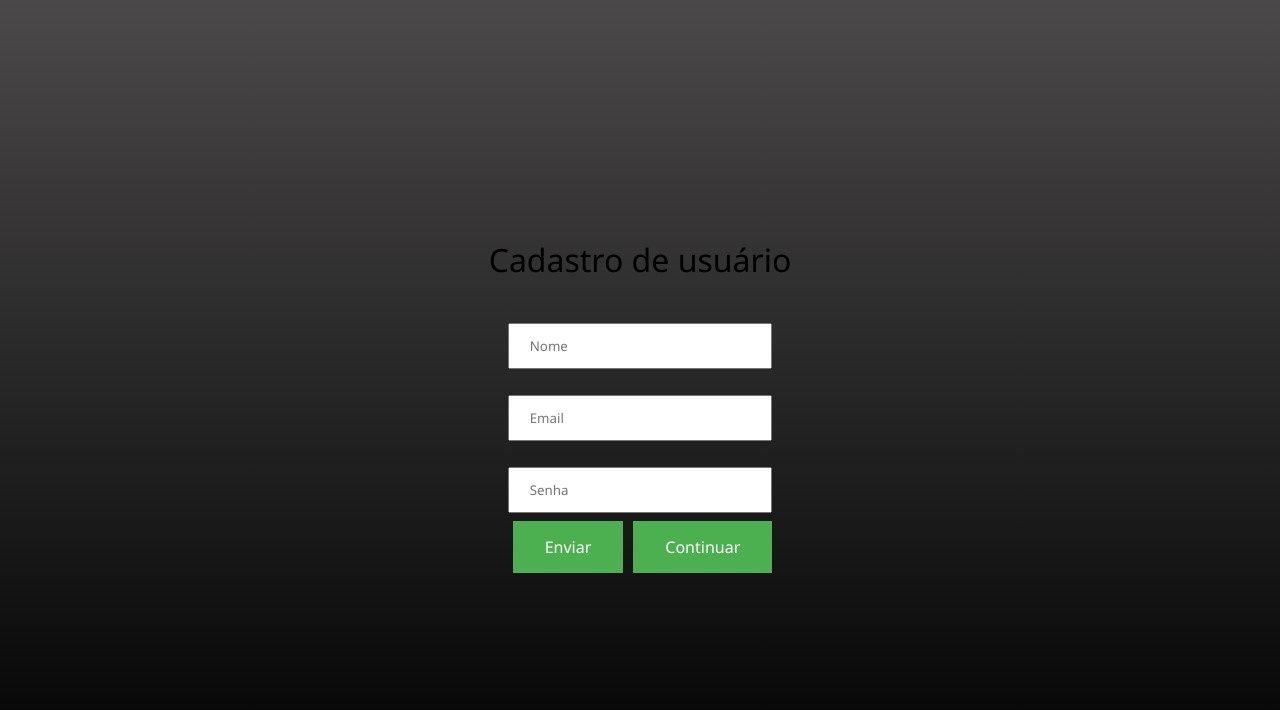
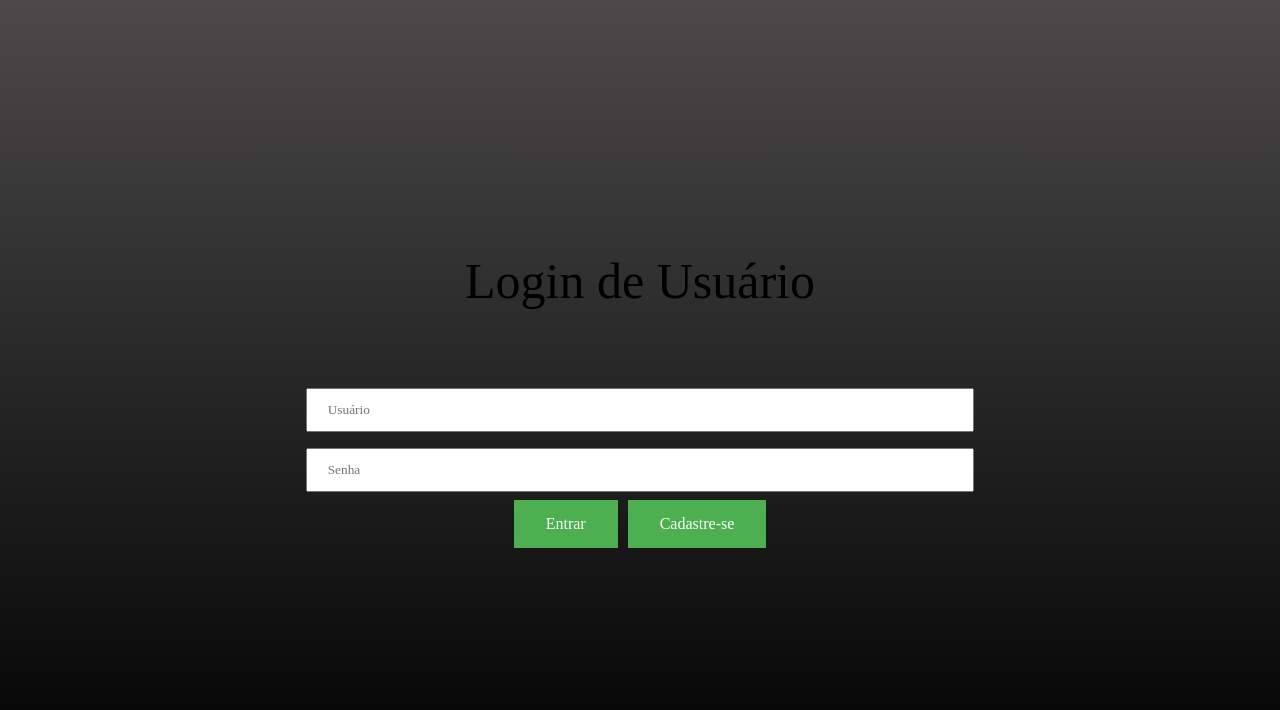
Before and after one commit to Gabriel132002/VeiculosConsorcioFrontEnd, a React (Create React App) app: page / in a window 1280 px wide. Shown: the top 710 px of the page. Built offline with nearby package versions, Linux system fonts and the light colour scheme.

Commit message:
ReactVeiculos

```diff
--- a/src/App.js
+++ b/src/App.js
@@ -1,12 +1,17 @@
 import React, { useState } from 'react';
+import UserLogin from './component/UserLogin';
 import FormUser from './component/User';
 import Vehicles from './component/Vehicles';
 import Cart from './component/Cart';
 import cartIcon from './assets/carrinho.png';
 
 const App = () => {
-  const [currentComponent, setCurrentComponent] = useState('user');
+  const [currentComponent, setCurrentComponent] = useState('login');
   const [cart, setCart] = useState([]);
+
+  const handleLoginSuccess = () => {
+    setCurrentComponent('vehicles');
+  };
 
   const handleButtonClick = () => {
     setCurrentComponent('vehicles');
@@ -16,9 +21,13 @@ const App = () => {
     setCurrentComponent('vehicles');
   };
 
-  const handleBackButtonClickUser = () =>{
-    setCurrentComponent('user')
-  }
+  const handleBackButtonClickUser = () => {
+    setCurrentComponent('login');
+  };
+
+  const handleRegisterClick = () => {
+    setCurrentComponent('register');
+  };
 
   const handleAddToCart = (vehicle) => {
     setCart([...cart, vehicle]);
@@ -35,9 +44,14 @@ const App = () => {
 
   return (
     <div>
-      {currentComponent === 'user' ? (
+      {currentComponent === 'login' ? (
+        <UserLogin
+          handleLoginSuccess={handleLoginSuccess}
+          handleRegisterClick={handleRegisterClick}
+        />
+      ) : currentComponent === 'register' ? (
         <FormUser handleButtonClick={handleButtonClick} />
-      ) : currentComponent === 'vehicles' ? (
+      ) : (
         <React.Fragment>
           <Vehicles
             handleBackButtonClickUser={handleBackButtonClickUser}
@@ -50,12 +64,6 @@ const App = () => {
             onClick={handleCartClick}
           />
         </React.Fragment>
-      ) : (
-        <Cart
-          cartItems={cart}
-          handleBackButtonClick={handleBackButtonClick}
-          handleRemoveFromCart={handleRemoveFromCart}
-        />
       )}
     </div>
   );
--- a/src/component/Cart.jsx
+++ b/src/component/Cart.jsx
@@ -1,10 +1,20 @@
 import React, { useState } from 'react';
 import ConfirmationBox from './ConfirmationBox';
+import Notification from './Notification';
 
 import './Cart.css';
 
 const Cart = ({ cartItems, handleBackButtonClick, handleRemoveFromCart, setCart }) => {
   const [showConfirmation, setShowConfirmation] = useState(false);
+  const [showNotification, setShowNotification] = useState(false)
+
+  const handleRemoveFromCartClick = (item) =>{
+    handleRemoveFromCart(item)
+    setShowNotification(true)
+    setTimeout(() => {
+      setShowNotification(false)
+    }, 3000)
+  }
 
   const handleFinishPurchase = () => {
     setShowConfirmation(true);
@@ -25,7 +35,7 @@ const Cart = ({ cartItems, handleBackButtonClick, handleRemoveFromCart, setCart
               <img className='img-carro' src={item.image} alt={item.name} />
               <h3>{item.name}</h3>
               <p>R${item.price}</p>
-              <button onClick={() => handleRemoveFromCart(item)}>Remover</button>
+              <button onClick={() => handleRemoveFromCartClick(item)}>Remover</button>
             </div>
           ))}
           <div className='btn-finalizar-container'>
@@ -46,6 +56,10 @@ const Cart = ({ cartItems, handleBackButtonClick, handleRemoveFromCart, setCart
       <div className='btn-voltar-container'>
         <button onClick={handleBackButtonClick}>Voltar</button>
       </div>
+
+      {showNotification && (
+        <Notification message='Veículo removido do carrinho com sucesso'/>
+      )}
     </div>
   );
 };
--- a/src/component/User.css
+++ b/src/component/User.css
@@ -1,16 +1,16 @@
-input[type=text] {
+.input-text {
     width: 100%;
     padding: 12px 20px;
     margin: 8px 0;
     box-sizing: border-box;
   }
 
-  input[type=text]:focus {
+  .input-text:focus {
     background-color: lightblue;
   }
 
  .user-container{
-  display: flex;
+    display: flex;
     flex-direction: column;
     align-items: center;
     justify-content: center;
@@ -18,14 +18,14 @@ input[type=text] {
     height: 100vh;
  }
 
-  input[type=password] {
+ .input-password {
     width: 100%;
     padding: 12px 20px;
     margin: 8px 0;
     box-sizing: border-box;
   }
 
-  input[type=password]:focus {
+  .input-password:focus {
     background-color: lightblue;
   }
 
--- a/src/component/User.jsx
+++ b/src/component/User.jsx
@@ -41,7 +41,7 @@ const FormUser = ({ handleButtonClick }) => {
             <div className='form-container'>
                 <form>
                     <div className='form-group'>
-                        <input
+                        <input className='input-text'
                         placeholder='Nome'
                         type="text"
                         id="nameInput"
@@ -51,7 +51,7 @@ const FormUser = ({ handleButtonClick }) => {
                     </div>
 
                     <div className='form-group'>
-                        <input
+                        <input className='input-text'
                         placeholder='Email'
                         type="text"
                         id="email"
@@ -61,7 +61,7 @@ const FormUser = ({ handleButtonClick }) => {
                     </div>
 
                     <div className='form-group'>
-                        <input
+                        <input className='input-password'
                         placeholder='Senha'
                         type="password"
                         id="passwordInput"
--- /dev/null
+++ b/src/component/UserLogin.css
@@ -0,0 +1,19 @@
+.page-container{
+    display: flex;
+    flex-direction: column;
+    align-items: center;
+    justify-content: center;
+    text-align: center;
+    height: 100vh;
+}
+
+.btn-sign-in{
+    margin-right: 10px;
+}
+
+input{
+    width: 100%;
+    padding: 12px 20px;
+    margin: 8px 0;
+    box-sizing: border-box;
+}
--- /dev/null
+++ b/src/component/UserLogin.jsx
@@ -0,0 +1,67 @@
+import React, { useState } from 'react';
+import axios from 'axios';
+import './UserLogin.css';
+
+const UserLogin = ({ handleLoginSuccess, handleRegisterClick }) => {
+  const [nome_usuario, setUsername] = useState('');
+  const [senha_usuario, setPassword] = useState('');
+  const [error, setError] = useState('');
+
+  const handleLogin = async (e) => {
+    e.preventDefault();
+
+    // Validar campos de entrada
+    if (!nome_usuario || !senha_usuario) {
+      setError('Por favor, preencha todos os campos');
+      return;
+    }
+
+    try {
+      // Fazer a chamada à API para autenticação
+      const response = await axios.post('http://localhost:8080//usuarios/login', {
+        nome_usuario,
+        senha_usuario,
+      });
+
+      // Verificar a resposta da API
+      if (response.status === 200) {
+        // Autenticação bem-sucedida
+        handleLoginSuccess();
+      } else {
+        setError('Usuário ou senha inválidos');
+      }
+    } catch (error) {
+      setError('Ocorreu um erro durante a autenticação');
+    }
+  };
+
+  return (
+    <div className="page-container">
+      <h2>Login de Usuário</h2>
+      <form onSubmit={handleLogin}>
+        {/* Campos de entrada de usuário e senha */}
+        <input
+          className="name-input"
+          type="text"
+          placeholder="Usuário"
+          value={nome_usuario}
+          onChange={(e) => setUsername(e.target.value)}
+        />
+        <input
+          className="password-input"
+          type="password"
+          placeholder="Senha"
+          value={senha_usuario}
+          onChange={(e) => setPassword(e.target.value)}
+        />
+        {error && <p className="error">{error}</p>}
+        <button className="btn-sign-in" type="submit">
+          Entrar
+        </button>
+        <button onClick={handleRegisterClick}>Cadastre-se</button>
+      </form>
+    </div>
+  );
+};
+
+export default UserLogin;
--- a/src/component/Vehicles.css
+++ b/src/component/Vehicles.css
@@ -13,7 +13,6 @@ h2{
   font-weight: normal;
   display: flex;
   justify-content: center;
-  font-family: 'Playfair', serif;
   font-size: 50px;
   margin-bottom: 70px;
 }
--- a/src/component/Vehicles.jsx
+++ b/src/component/Vehicles.jsx
@@ -62,11 +62,6 @@ const Vehicles = ({ handleBackButtonClickUser, handleAddToCart }) => {
           </section>
         ))}
       </main>
-
-      <button className="button-back" onClick={handleBackButtonClickUser}>
-        Voltar
-      </button>
-
       {showNotification && (
         <Notification message="Carro adicionado ao carrinho" onClose={handleCloseNotification} />
       )}
--- a/src/index.css
+++ b/src/index.css
@@ -46,7 +46,7 @@ button{
 
 body * {
   /* fonte: http://www.sitepoint.com/eight-definitive-font-stacks-2/ */
-  font-family: "Segoe UI", Candara, "Bitstream Vera Sans", "DejaVu Sans", "Bitstream Vera Sans", "Trebuchet MS", Verdana, "Verdana Ref", sans-serif;
+  font-family: 'Playfair', serif;
 }
 
 body {
```
